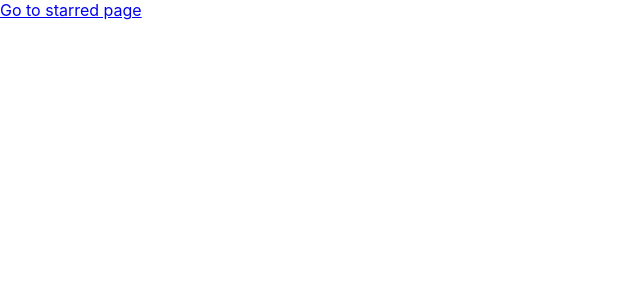
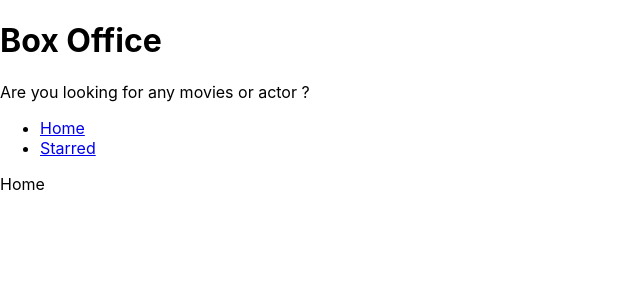
Before and after one commit to dhananjay16642/box-office-app, a React (Create React App) app: page / in a window 1280 px wide. Shown: the top 300 px of the page, without its empty margins (0-640 px from the left). Built offline with nearby package versions, Linux system fonts and the light colour scheme.

Commit message:
added navugation and shared layout for home and starred pages

```diff
--- a/src/App.jsx
+++ b/src/App.jsx
@@ -1,13 +1,16 @@
 import { BrowserRouter, Routes, Route } from "react-router-dom";
 import Home from "./pages/Home";
 import Starred from "./pages/Starred";
+import MainLayout from "./components/MainLayout";
 
 function App() {
   return (
     <BrowserRouter>
       <Routes>
-        <Route path="/" element={<Home />} />
-        <Route path="/starred" element={<Starred />} />
+        <Route element={<MainLayout />}>
+          <Route path="/" element={<Home />} />
+          <Route path="/starred" element={<Starred />} />
+        </Route>
         <Route path="*" element={<div>Not found</div>} />
 
         {/* <Route path="/" element={<App />}>
--- /dev/null
+++ b/src/components/AppTitle.jsx
@@ -0,0 +1,12 @@
+export default function AppTitle(props) {
+  const {
+    title = "Box Office",
+    subtitle = "Are you looking for any movies or actor ?",
+  } = props;
+  return (
+    <div>
+      <h1>{title}</h1>
+      <p>{subtitle}</p>
+    </div>
+  );
+}
--- /dev/null
+++ b/src/components/MainLayout.jsx
@@ -0,0 +1,14 @@
+import { Outlet } from "react-router-dom";
+import Navs from "./Navs";
+import AppTitle from "./AppTitle";
+
+const MainLayout = () => {
+  return (
+    <div>
+      <AppTitle />
+      <Navs />
+      <Outlet />
+    </div>
+  );
+};
+export default MainLayout;
--- /dev/null
+++ b/src/components/Navs.jsx
@@ -0,0 +1,28 @@
+import { Link } from "react-router-dom";
+
+const LINKS = [
+  {
+    text: "Home",
+    to: "/",
+  },
+  {
+    text: "Starred",
+    to: "/starred",
+  },
+];
+
+const Navs = () => {
+  return (
+    <div>
+      <ul>
+        {LINKS.map((item) => (
+          <li key={item.to}>
+            <Link to={item.to}>{item.text}</Link>
+          </li>
+        ))}
+      </ul>
+    </div>
+  );
+};
+
+export default Navs;
--- a/src/pages/Home.jsx
+++ b/src/pages/Home.jsx
@@ -1,11 +1,7 @@
 import { Link } from "react-router-dom";
 
 const Home = () => {
-  return (
-    <div>
-      <Link to="/starred">Go to starred page</Link>
-    </div>
-  );
+  return <div>Home</div>;
 };
 
 export default Home;
```
